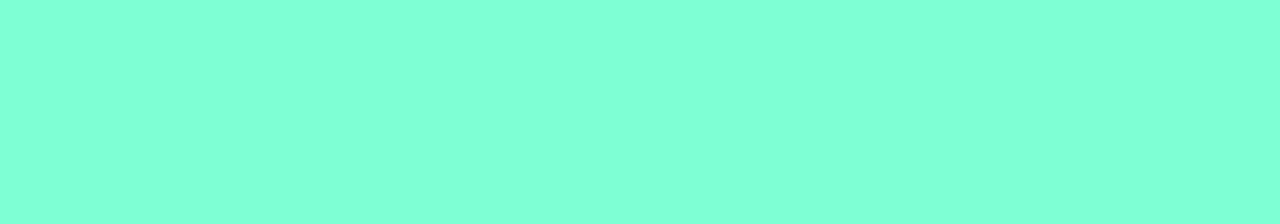
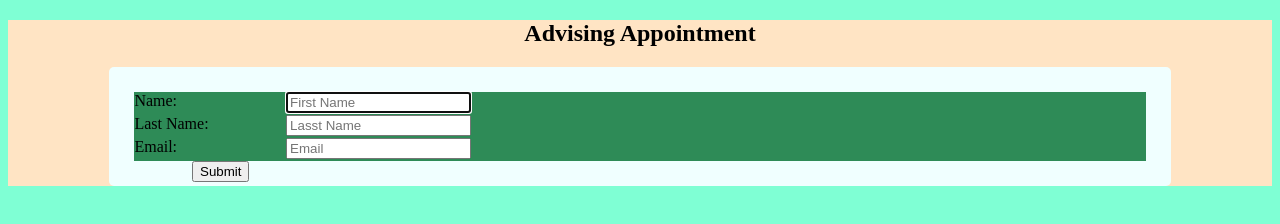
Before and after one commit to mccullyt/HTML-Registration-Form-Example, a plain HTML site: page index.html in a window 1280 px wide. Drawn offline with Linux system fonts and the light colour scheme.

Commit message:
added inputs to index.html

```diff
--- a/index.html
+++ b/index.html
@@ -12,7 +12,7 @@
 	<meta name="viewport" content="width=device-width, initial-scale=1">
     <link rel="stylesheet" href="styles.css">
 
-	<title>Page Title</title>
+	<title>Advising Appt Form</title>
 
 	<!--Additional elements for browsers and robots go here goes here-->
 
@@ -20,6 +20,25 @@
 
 <body>
 	<!--Elements visible to users go here-->
+    <h2>Advising Appointment</h2>
+    <div class="container">
+        <form>
+            <label for="fname">
+                Name:
+                <input autofocus type="text" name="fname" id="fname" required placeholder="First Name" />
+            </label>
+            <label for="lname">
+                Last Name:
+                <input type="text" name="lname" id="lname"  required placeholder="Lasst Name"/>
+            </label>
+            <label for="email">
+                Email:
+                <input type="email" name="email" id="email"  required placeholder="Email"/>
+            </label>
+
+            <input type="submit" value="Submit"/>
+        </form>
+    </div>
 </body>
 
 </html>
--- a/styles.css
+++ b/styles.css
@@ -7,4 +7,33 @@
 @import "palette.css";
 html{background-color: var(--nord0);}
 
+
+/* layout */
+
+input{
+    position:absolute;
+    left:15%;
+}
+
+label{
+    display: block;
+    padding-bottom: 5px;
+    position: relative;
+}
+
+.container{
+    margin:auto;
+    width:80%;
+    padding:25px;
+    border-radius: 5px;
+}
+
+/* styles */
+h2{text-align: center;}
+
+/* debug styles */
+
 html{background-color: aquamarine;}
+body{background-color:bisque}
+label{background-color: seagreen;}
+.container{background-color: azure;}
```
